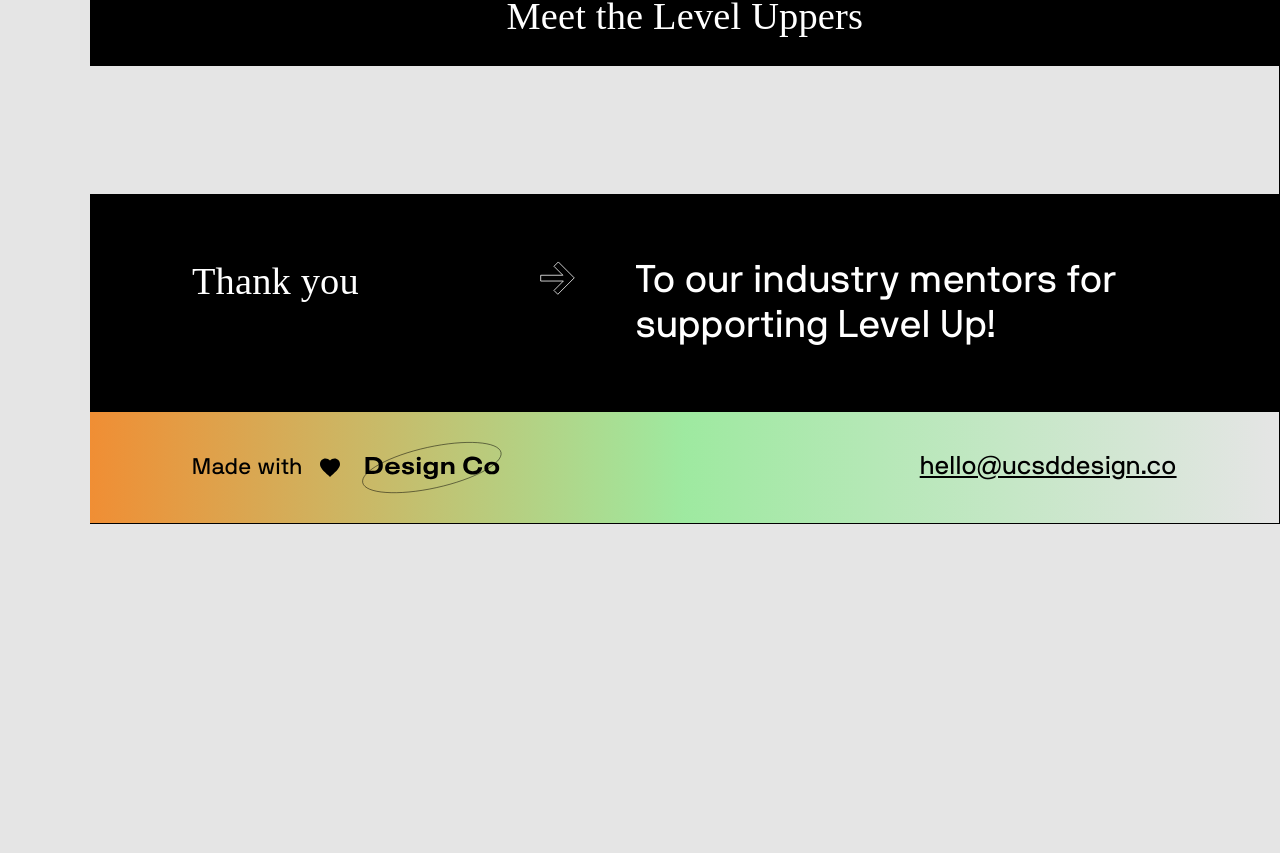
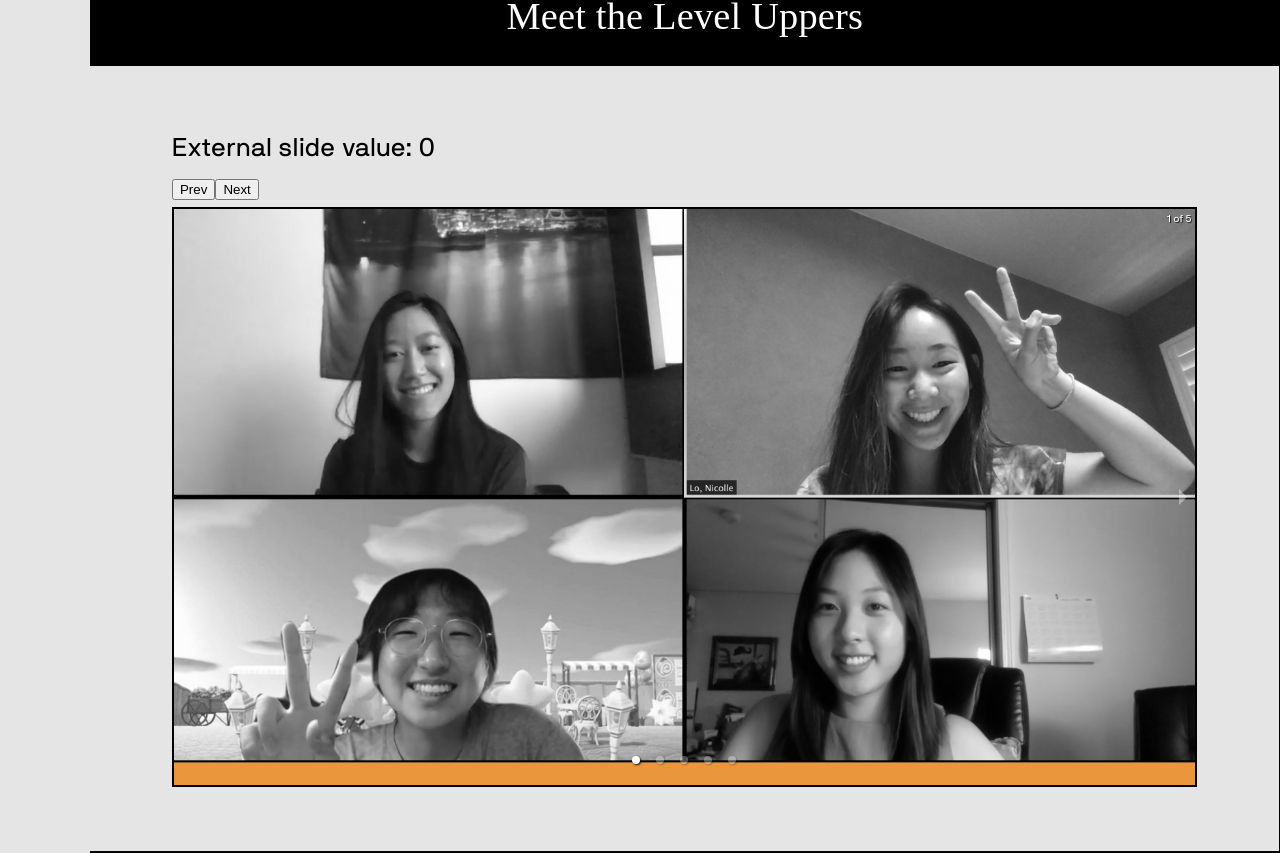
Before and after one commit to ucsddesignco/levelup, a React (Create React App) app: page / in a window 1280 px wide. Shown: the part 2693-3546 px from the top of the page. Before the commit the page ends 3217 px from the top, so only its background shows below. Built offline with nearby package versions, Linux system fonts and the light colour scheme; a web font is replaced by a local one.

Commit message:
almost added carousel

```diff
--- a/package.json
+++ b/package.json
@@ -11,6 +11,7 @@
     "react": "^16.13.1",
     "react-dom": "^16.13.1",
     "react-grid-system": "^7.0.3",
+    "react-responsive-carousel": "^3.2.9",
     "react-scripts": "^3.4.3"
   },
   "scripts": {
--- a/src/Main.js
+++ b/src/Main.js
@@ -7,6 +7,8 @@ import { Container, Row, Col } from "react-grid-system";
 import Showcase from "./components/Showcase";
 import { ShowcaseTeams } from "./components/ShowcaseTeams";
 import Modal from "./components/Modal";
+import ExternalControlledCarousel from "./components/Carousel";
+import "react-responsive-carousel/lib/styles/carousel.min.css";
 
 const voterExperience = ShowcaseTeams.slice(0, 3);
 const businessRecovery = ShowcaseTeams.slice(3);
@@ -411,9 +413,9 @@ class Main extends React.Component {
               this.whoEl = whoEl;
             }}
           >
-            <Container>
-              <Row></Row>
-            </Container>
+            <Row>
+              <ExternalControlledCarousel />
+            </Row>
           </div>
 
           <div
--- /dev/null
+++ b/src/components/Carousel.js
@@ -0,0 +1,83 @@
+import React, { Component } from "react";
+import { Carousel } from "react-responsive-carousel";
+
+const imgMapping = {
+  1: require("../images/zoom/zoom_vooglers.png"),
+  2: require("../images/zoom/zoom_valiantvoters.png"),
+  3: require("../images/zoom/zoom_kidsnextstore.png"),
+  4: require("../images/zoom/zoom_bigdesignenergy.png"),
+  5: require("../images/zoom/zoom_4-yelp.png")
+};
+
+const createCarouselItemImage = (index, options) => (
+  <div key={index}>
+    <img src={imgMapping[index]} />
+  </div>
+);
+
+const baseChildren = <div>{[1, 2, 3, 4, 5].map(createCarouselItemImage)}</div>;
+
+class ExternalControlledCarousel extends Component {
+  constructor(props) {
+    super(props);
+
+    this.state = {
+      currentSlide: 0,
+      autoPlay: false
+    };
+  }
+
+  next = () => {
+    this.setState(state => ({
+      currentSlide: state.currentSlide + 1
+    }));
+  };
+
+  prev = () => {
+    this.setState(state => ({
+      currentSlide: state.currentSlide - 1
+    }));
+  };
+
+  changeAutoPlay = () => {
+    this.setState(state => ({
+      autoPlay: !state.autoPlay
+    }));
+  };
+
+  updateCurrentSlide = index => {
+    const { currentSlide } = this.state;
+
+    if (currentSlide !== index) {
+      this.setState({
+        currentSlide: index
+      });
+    }
+  };
+
+  render() {
+    return (
+      <div>
+        <div>
+          <p>External slide value: {this.state.currentSlide}</p>
+          <button onClick={this.prev}>Prev</button>
+          <button onClick={this.next}>Next</button>
+        </div>
+        <Carousel
+          autoPlay={this.state.autoPlay}
+          selectedItem={this.state.currentSlide}
+          onChange={this.updateCurrentSlide}
+          {...this.props}
+        >
+          {baseChildren.props.children}
+        </Carousel>
+      </div>
+    );
+  }
+
+  //   render() {
+  //     return <div>{baseChildren}</div>;
+  //   }
+}
+
+export default ExternalControlledCarousel;
--- a/src/css/App.scss
+++ b/src/css/App.scss
@@ -775,3 +775,7 @@ ol {
     margin-bottom: $spacer2;
   }
 }
+
+.carousel .thumbs-wrapper{
+  display: none !important;
+}
```
Also changed, not shown: 1 other file (tests, documents, lock files or other folders).
